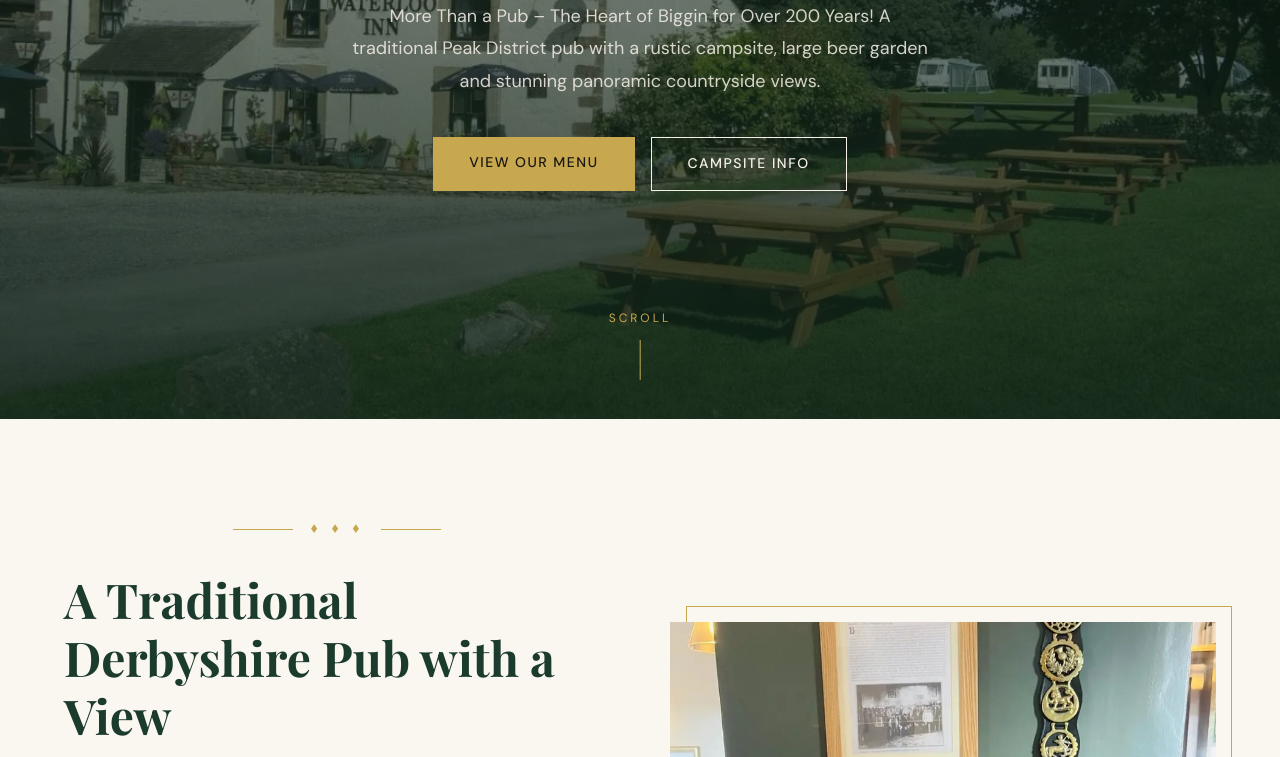
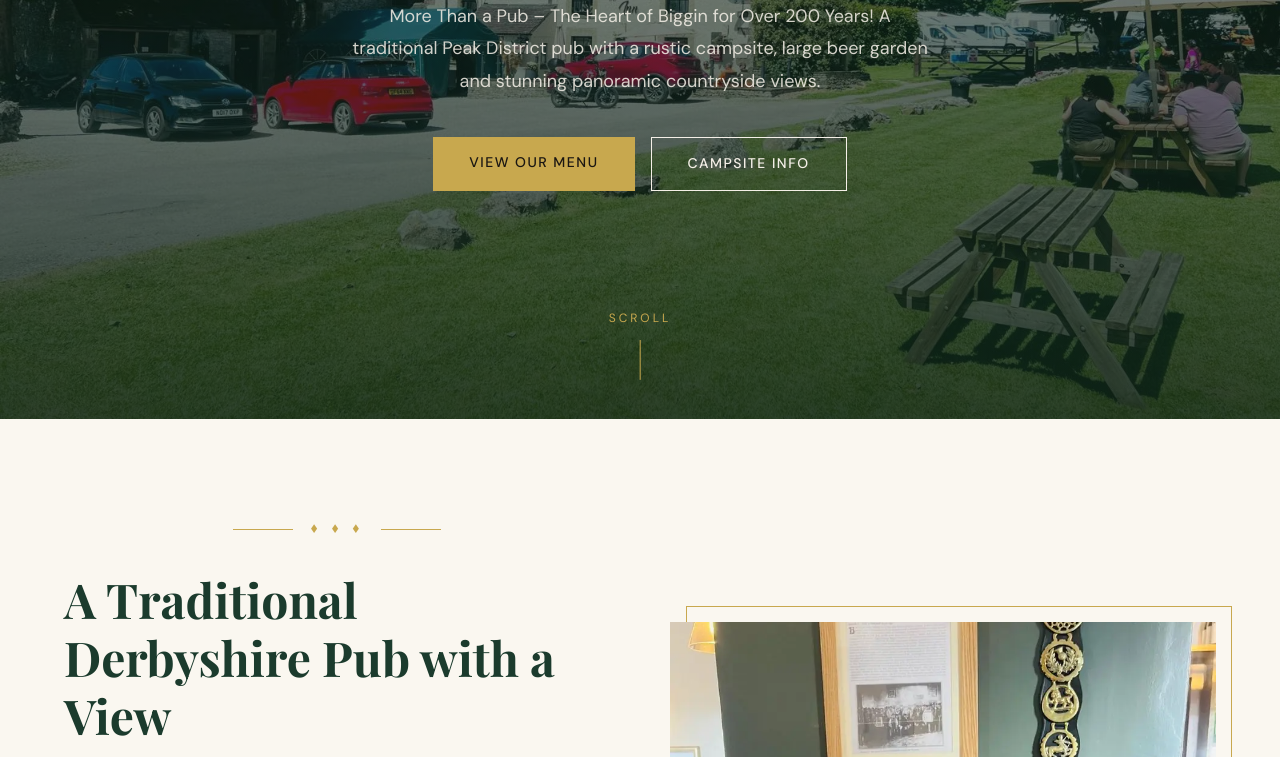
Before and after one commit to Into-The-Rough/waterlooinn, an Eleventy site: page src/index.njk in a window 1280 px wide. Shown: the part 381-1138 px from the top of the page. Built offline with nearby package versions, Linux system fonts and the light colour scheme; Eleventy itself is replaced by a stand-in of ours; files that its build step writes are made by us from their sources; a web font is replaced by a local one.

Commit message:
Refresh Waterloo Inn summer imagery

```diff
--- a/src/_data/gallery.json
+++ b/src/_data/gallery.json
@@ -1,8 +1,11 @@
 {
   "items": [
-    { "image": "/images/exterior-day-beergarden.webp", "alt": "The Waterloo Inn exterior with beer garden and picnic benches", "featured": true },
+    { "image": "/images/waterloo-summer-garden-pub.webp", "alt": "The Waterloo Inn beer garden and pub exterior on a sunny day", "featured": true },
+    { "image": "/images/waterloo-summer-beer-garden.webp", "alt": "Sunny beer garden at The Waterloo Inn with picnic benches and countryside views", "featured": false },
+    { "image": "/images/waterloo-campsite-motorhomes.webp", "alt": "Motorhomes pitched at The Waterloo Inn campsite on a sunny day", "featured": false },
+    { "image": "/images/exterior-day-beergarden.webp", "alt": "The Waterloo Inn exterior with beer garden and picnic benches", "featured": false },
     { "image": "/images/food-ciabatta.webp", "alt": "Freshly made ciabatta sandwich", "featured": false },
-    { "image": "/images/interior-bar.webp", "alt": "Traditional wooden bar", "featured": false },
+    { "image": "/images/interior-bar.webp", "alt": "Flowers and wine on a table inside The Waterloo Inn bar", "featured": false },
     { "image": "/images/interior-seating.webp", "alt": "Cosy pub seating area", "featured": false },
     { "image": "/images/food-cottage-pie.webp", "alt": "Home-cooked cottage pie", "featured": false },
     { "image": "/images/exterior-night-lantern.webp", "alt": "Bass lantern outside The Waterloo Inn at night", "featured": false },
--- a/src/_data/homepage.json
+++ b/src/_data/homepage.json
@@ -3,7 +3,7 @@
     "tagline": "Biggin, Derbyshire",
     "title": "The Waterloo Inn",
     "description": "More Than a Pub – The Heart of Biggin for Over 200 Years! A traditional Peak District pub with a rustic campsite, large beer garden and stunning panoramic countryside views.",
-    "image": "/images/exterior-day-beergarden.webp"
+    "image": "/images/waterloo-summer-garden-pub.webp"
   },
   "about": {
     "title": "A Traditional Derbyshire Pub with a View",
--- a/src/_data/site.json
+++ b/src/_data/site.json
@@ -10,7 +10,7 @@
     "county": "Derbyshire",
     "postcode": "SK17 0DH"
   },
-  "url": "https://subtle-cactus-eb5817.netlify.app",
+  "url": "https://waterlooinnbiggin.com",
   "social": {
     "facebook": "",
     "instagram": "",
--- a/src/index.njk
+++ b/src/index.njk
@@ -119,7 +119,7 @@ activeNav: home
                 <div class="food-images">
                     <img src="/images/food-ciabatta.webp" alt="Freshly made ciabatta sandwich with salad and a pint of real ale at The Waterloo Inn" loading="lazy">
                     <img src="/images/food-cottage-pie.webp" alt="Home-cooked cottage pie with chips and salad" loading="lazy">
-                    <img src="/images/interior-bar.webp" alt="Traditional wooden bar with brass beer pumps and tartan stools" loading="lazy">
+                    <img src="/images/interior-bar.webp" alt="Flowers and wine on a table inside The Waterloo Inn bar" loading="lazy">
                 </div>
                 <div class="food-text">
                     {% include "divider.njk" %}
```
Also changed, not shown: .eleventy.js, src/admin/index.html, src/images/interior-bar.webp, src/images/waterloo-campsite-motorhomes.webp (added), src/images/waterloo-summer-beer-garden.webp (added), src/images/waterloo-summer-garden-pub.webp (added), 2 other files.
